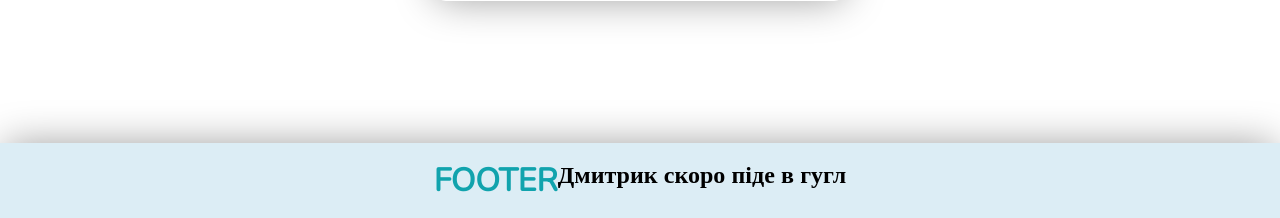
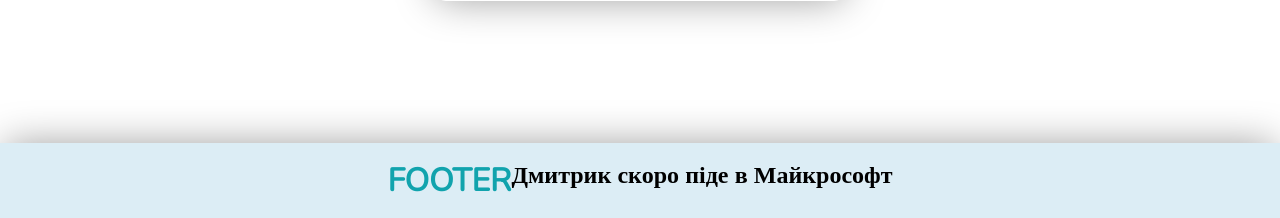
Before and after one commit to Morykvas/git, a PHP site: page /project-shop/index.php in a window 1280 px wide. Shown: the part 582-800 px from the top of the page. Run offline with PHP 8.4, Linux system fonts and the light colour scheme; settings files or empty folders that the repository lacks are supplied; some libraries are stand-ins or nearby versions.

Commit message:
Тестовий пуш конфлікта

```diff
--- a/footer.php
+++ b/footer.php
@@ -4,7 +4,7 @@
                 <div class="container">
                     <div class="wrapper-footer">
                         <h1>FOOTER</h1>
-                        <h2>Дмитрик скоро піде в гугл</h2>
+                        <h2>Дмитрик скоро піде в Майкрософт</h2>
                     </div>
                 </div>
                 <script src="<?= SCRIPT_DIR; ?>min.js"></script>
```
